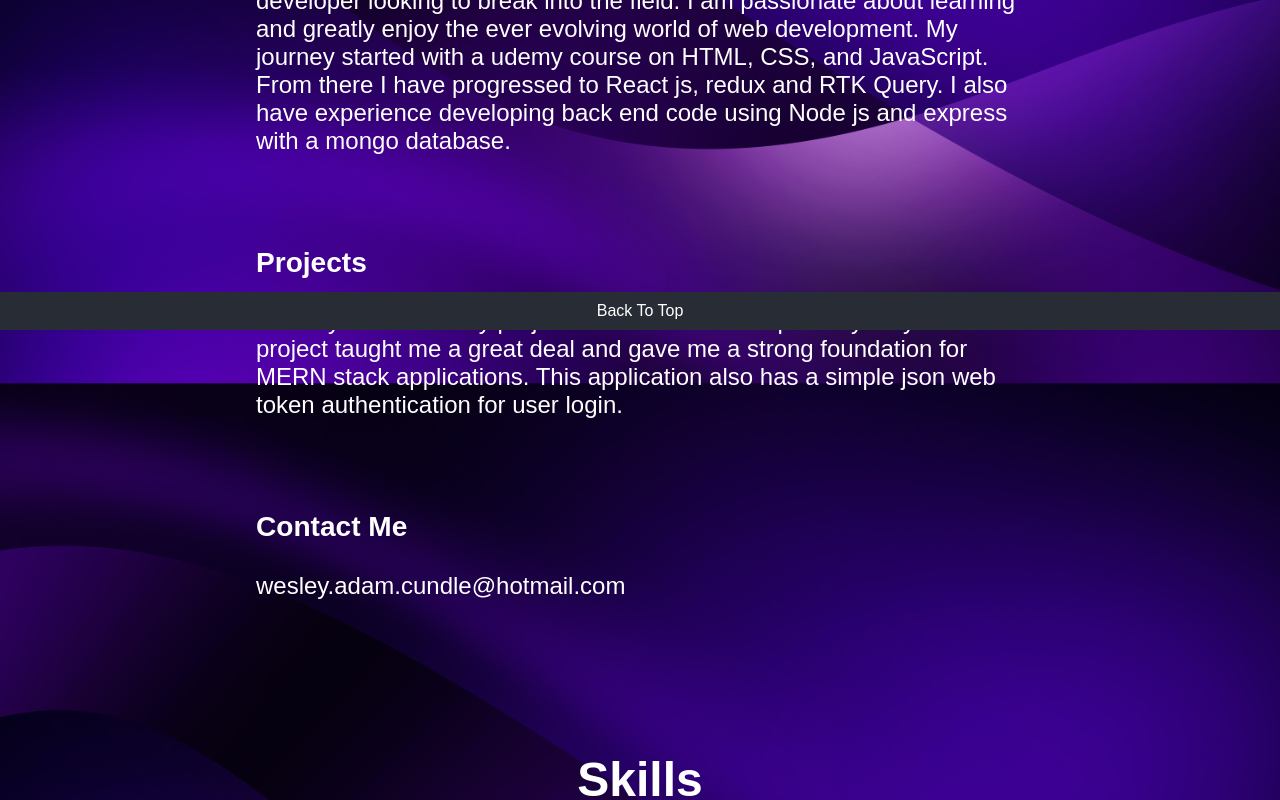
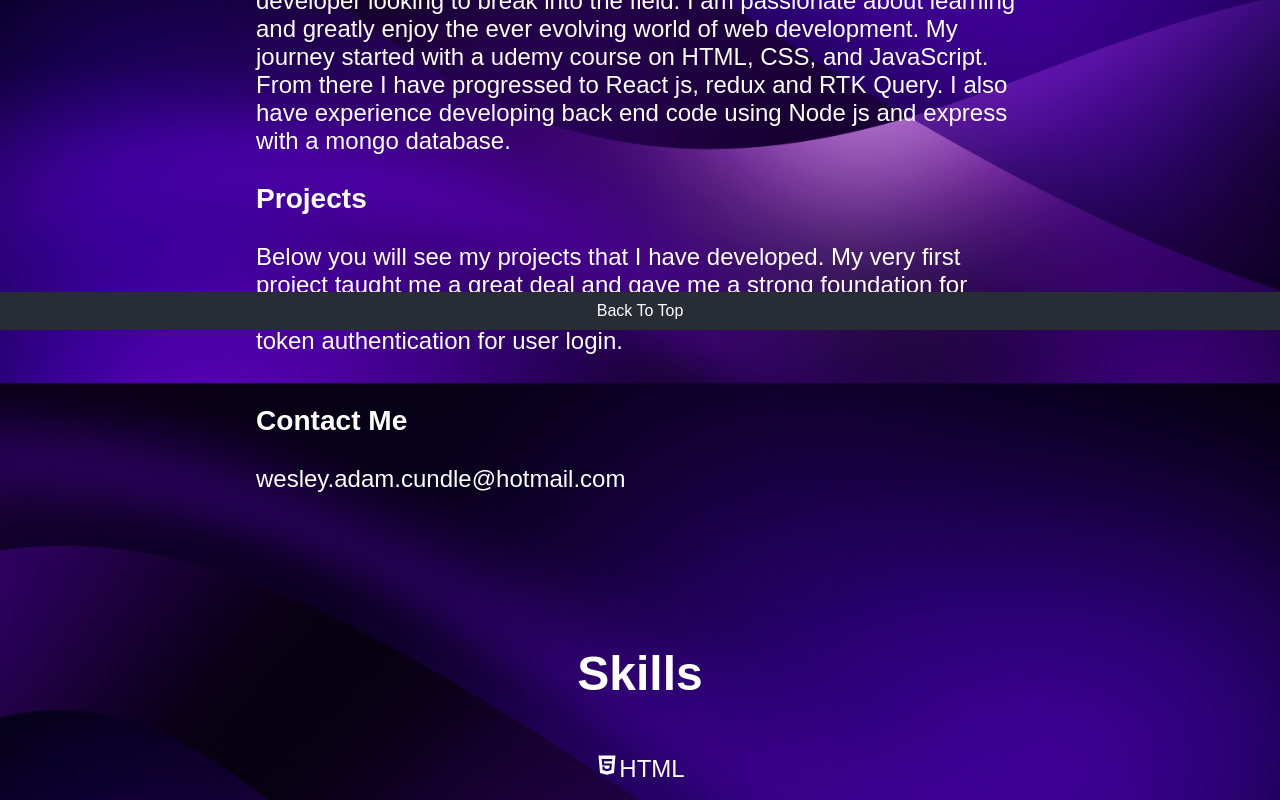
Before and after one commit to wesleycundle28/dev-portfolio, a React (Create React App) app: page / in a window 1280 px wide. Shown: the part 470-1270 px from the top of the page. Built offline with nearby package versions, Linux system fonts and the light colour scheme.

Commit message:
code refactor

```diff
--- a/src/pages/About/About.css
+++ b/src/pages/About/About.css
@@ -27,3 +27,7 @@
     width: 60%;
   }
 }
+
+.contact-me {
+  margin-top: 50px;
+}
--- a/src/pages/About/About.js
+++ b/src/pages/About/About.js
@@ -16,8 +16,6 @@ export const About = () => {
           have experience developing back end code using Node js and express
           with a mongo database.
         </p>
-      </div>
-      <div className="statement">
         <h3>Projects</h3>
         <p>
           Below you will see my projects that I have developed. My very first
@@ -25,9 +23,7 @@ export const About = () => {
           MERN stack applications. This application also has a simple json web
           token authentication for user login.
         </p>
-      </div>
-      <div className="statement">
-        <h3>Contact Me</h3>
+        <h3 className="contact-me">Contact Me</h3>
         <a href="mailto: wesley.adam.cundle@hotmail.com">
           wesley.adam.cundle@hotmail.com
         </a>
```
